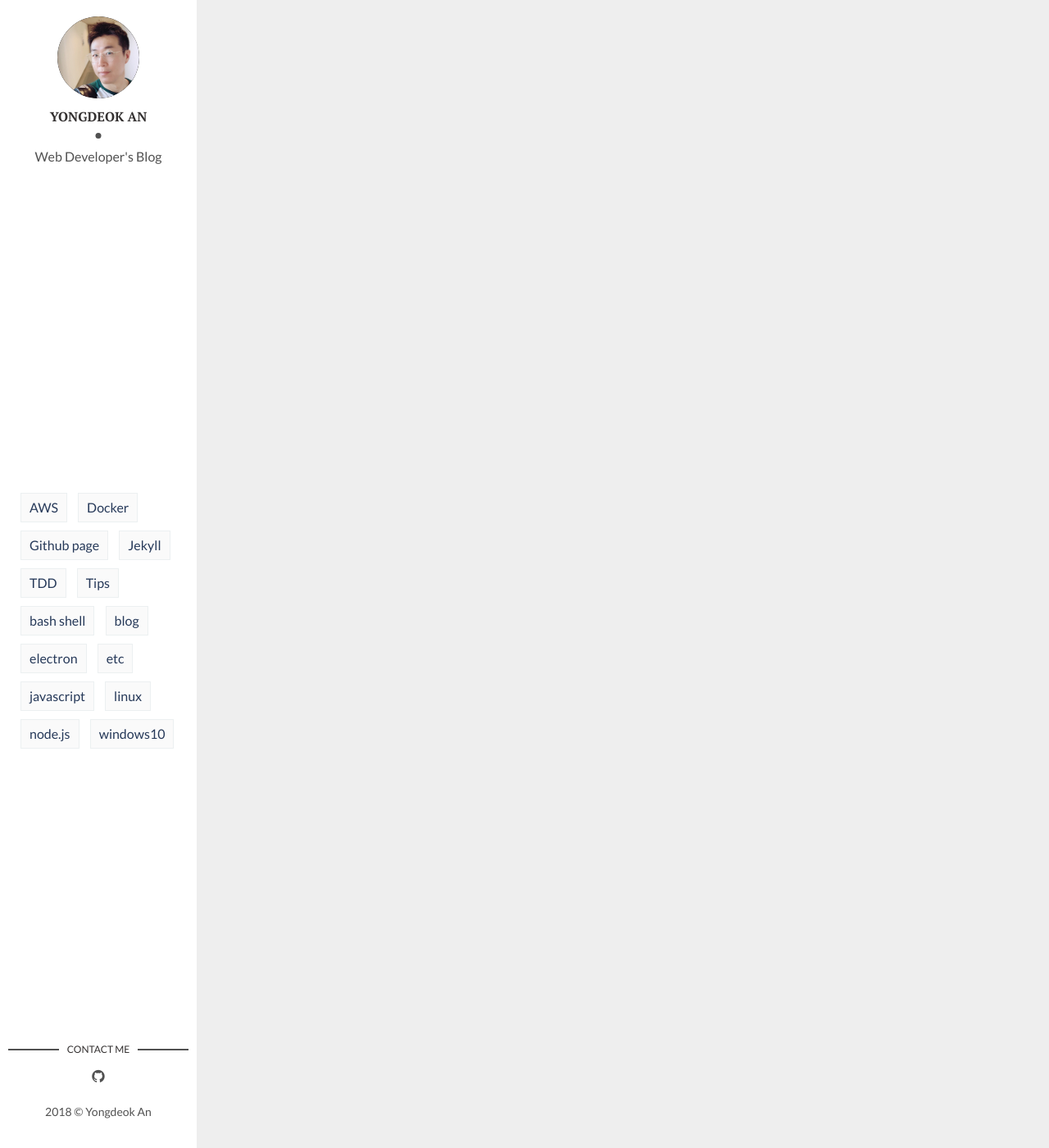
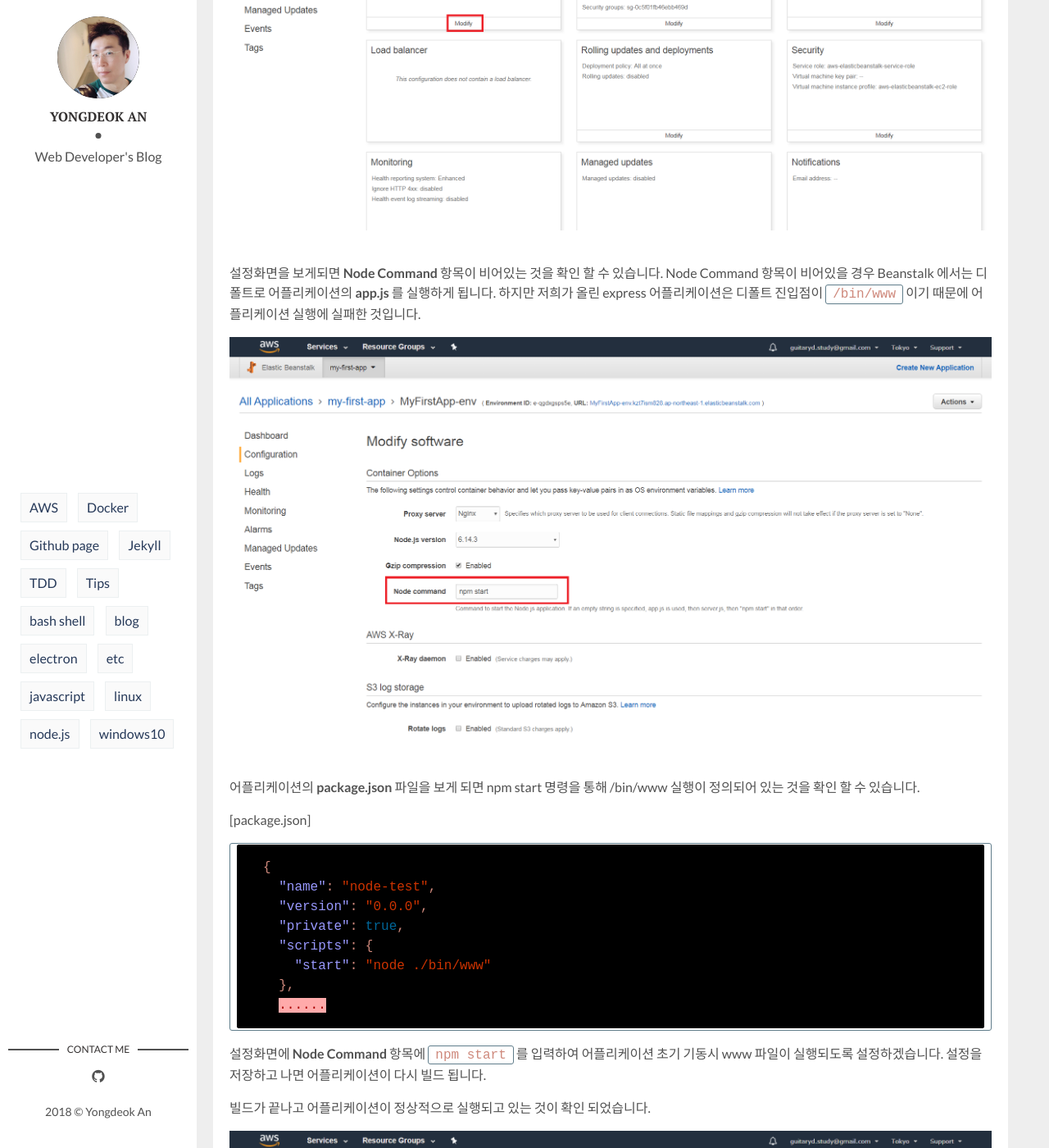
Before and after one commit to krauser085/krauser085.github.io, a Jekyll site: the page built from _posts/2018-09-12-AWS-01.md, in a window 1280 px wide and 1400 px high, scrolled down 8994 px. Shown: the whole window at 82% size. Built offline with Jekyll 4.4.1, drawn with Linux system fonts in a browser that asks for light colours; comment, search, counter and statistics services are not loaded; some of the changed text lies outside the part shown.

Commit message:
update last post
AWS 사용하기 01 - 간단한 웹 어플리에이션 올려보기

````diff
--- a/_posts/2018-09-12-AWS-01.md
+++ b/_posts/2018-09-12-AWS-01.md
@@ -8,7 +8,7 @@ tags: [AWS]
 ---
 ---
 
-그 동안 IBM Cloud Service 를 계속 사용 하다가 새로 들어가는 프로젝트 부터 AWS 를 사용하게 되었습니다. 아직 많이 익숙하지 않은터라 공부하는 내용을 적어 보려고 합니다.
+그 동안 IBM Cloud Service 를 계속 사용 하다가 새로 들어가는 프로젝트 부터 AWS 를 사용하게 되었습니다. 아직 손에 익지않아 공부하는 내용을 적어 보려고 합니다.
 
 일단 간단하게 **AWS의 EC2 와 Elastic Beanstalk** 를 이용해서 웹 어플리케이션을 올리기 까지의 과정을 살펴보겠습니다.
 
@@ -27,40 +27,49 @@ AWS 에 처음 가입하게 되면 1년간 일정한 범위 안에서 무료로
 
 ![Alt text](/assets/img/2018-09-12/01_EC2.png)
 
+<br/>
 EC2 환경이 물리적으로 올라갈 지역을 선택합니다. 저는 현재 일본에 거주 중 이기 때문에 Tokyo 를 선택했습니다.
 선택 후 **Launch Instance** 버튼을 클릭.
 
 ![Alt text](/assets/img/2018-09-12/02_EC2.png)
 
+<br/>
 Instance 이미지 선택화면이 나옵니다. OS와 서버, 각종 어플리 케이션이 묶여있는 이미지를 ~~입맛대로~~ 고를 수 있습니다.
 저는 프리티어로 사용할 수 있는 **Amazon Linux 2 AMI** 를 선택했습니다.
 
 ![Alt text](/assets/img/2018-09-12/04_EC2.png)
 
+<br/>
 다음으로 **인스턴스 타입** 을 선택합니다. 당연한 얘기지만 성능이 높은 인스턴스를 선택할 수 록 가격도 올라갑니다. 여기서는 **t2.micro** 선택.
 
 ![Alt text](/assets/img/2018-09-12/05_EC2.png)
 
+<br/>
 ~~주문서 확인하듯~~ 환경구성 확인 후 **Launch** 버튼 클릭.
 
 ![Alt text](/assets/img/2018-09-12/06_EC2.png)
 
+<br/>
 SSH 접속시 사용할 **Key Pair** 를 만들고 다운받습니다. 한번 키를 다운받고 다면 다시 받을 수 없기 때문에 잘 보관해야 합니다.
 
 ![Alt text](/assets/img/2018-09-12/07_EC2.png)
 
+<br/>
 Instance 생성 후 다시 대쉬보드로 돌아와 잠시 기다리면 Instance State 가 **Running** 으로 바뀌는 걸 확인할 수 있습니다.
 
 ![Alt text](/assets/img/2018-09-12/09_EC2.png)
 
+<br/>
 Instance 를 오른쪽클릭 후 **Connect** 를 클릭하면 **SSH 접속하는 방법** 이 나옵니다. 이 방법대로 접속해 보겠습니다. Example 의 SSH 로 시작하는 커맨드를 복사합니다.
 
 ![Alt text](/assets/img/2018-09-12/10-2_EC2.png)
 
+<br/>
 조금 전 다운받은 Key Pair 가 있는 폴더로 이동 후 **콘솔에서 방금 복사 한 커맨드를 붙여넣기 해서 SSH 로 접속** 합니다.
 
 ![Alt text](/assets/img/2018-09-12/10-3_EC2.png)
 
+<br/>
 정상적으로 쉘에 접속되었습니다.
 
 <br/>
@@ -69,11 +78,68 @@ Instance 를 오른쪽클릭 후 **Connect** 를 클릭하면 **SSH 접속하는
 **Elastic Beanstalk** 을 얼핏 봤을때는 Cloud Foundry 와 비슷한 느낌의 PaaS 로 보였습니다만, 한 번 사용해보니 조금 달랐습니다. 어플리케이션을 올리는 PasS 자체라기 보다는 EC2 와 연동해서 어플리케이션을 디플로이하고 관리하는 **배포 관리툴** 에 더 가까운 느낌이었습니다.
 
 본격적으로 **Elastic Beanstalk** 를 이용해서 웹 어플리케이션을 EC2 에 올려보겠습니다.
+그전에 조금 전 EC2 에서 만들었던 인스턴트는 stop 으로 꺼두시길 바랍니다. ~~무료 계정에서는 인스턴스를 하나밖에 못돌리기 때문에~~
 
-먼저 위에 있는 **서비스** -> **Elastic Beanstalk** 를 클릭합니다.
+먼저 위에 있는 **서비스** -> **Elastic Beanstalk** 를 클릭하여 Beanstalk 서비스 화면으로 이동 후,
+Beanstalk 의 메인화면에서 **Get Started** 클릭.
 
 ![Alt text](/assets/img/2018-09-12/11_Beanstalk.png)
 
-Beanstalk 의 메인화면에서 **Get Started** 클릭.
+<br/>
+**Application Name** 에 적당한 이름을 입력하고, **Platform** 에서 어플리케이션 기동 환경을 선택합니다.
+**Application Code** 항목에서는 AWS 에서 제공하는 샘플 코드를 선택할 수도 있지만 실제 Deploy 방식도 배울겸 zip 파일을 업로드 합니다.
 
 ![Alt text](/assets/img/2018-09-12/11-1_Beanstalk.png)
+
+<br/>
+업로드한 zip 파일의 경우 콘솔에서 `express node-test` 과 같이 익스프레스 scaffolding 을 간단히 만들어 zip 으로 압축해 주었습니다.
+
+![Alt text](/assets/img/2018-09-12/12_Beanstalk.png)
+
+<br/>
+Zip 파일을 업로드하고 **Create Application** 을 누르게 되면 어플리케이션이 빌드 되기 시작합니다.
+빌드가 끝나고 나면 Beanstalk 의 Dashbord 에서 업로드한 어플리케이션 상태를 확인할 수 있습니다.
+
+![Alt text](/assets/img/2018-09-12/13_Beanstalk.png)
+
+<br/>
+빌드가 끝나고 상태를 확인하니 **Degraded** 로 어플리케이션이 돌아가지 않고 있습니다. 문제를 해결해 보겠습니다.
+왼쪽메뉴에서 **Configuration** -> **Software** -> **Modify** 로 어플리케이션 설정화면으로 들어갑니다.
+
+![Alt text](/assets/img/2018-09-12/14_Beanstalk.png)
+
+<br/>
+설정화면을 보게되면 **Node Command** 항목이 비어있는 것을 확인 할 수 있습니다.
+Node Command 항목이 비어있을 경우 Beanstalk 에서는 디폴트로 어플리케이션의 **app.js** 를 실행하게 됩니다.
+하지만 저희가 올린 express 어플리케이션은 디폴트 진입점이 `/bin/www` 이기 때문에 어플리케이션 실행에 실패한 것입니다.
+
+![Alt text](/assets/img/2018-09-12/15_Beanstalk.png)
+
+<br/>
+어플리케이션의 **package.json** 파일을 보게 되면 npm start 명령을 통해 /bin/www 실행이 정의되어 있는 것을 확인 할 수 있습니다.
+
+[package.json]
+```json
+{
+  "name": "node-test",
+  "version": "0.0.0",
+  "private": true,
+  "scripts": {
+    "start": "node ./bin/www"
+  },
+  ......
+```
+
+설정화면에 **Node Command** 항목에 `npm start` 를 입력하여 어플리케이션 초기 기동시 www 파일이 실행되도록 설정하겠습니다. 설정을 저장하고 나면 어플리케이션이 다시 빌드 됩니다.
+
+빌드가 끝나고 어플리케이션이 정상적으로 실행되고 있는 것이 확인 되었습니다.
+
+![Alt text](/assets/img/2018-09-12/16_Beanstalk.png)
+
+<br/>
+어플리케이션의 URL 로 접속해서 확인.
+
+![Alt text](/assets/img/2018-09-12/17_Beanstalk.png)
+
+<br/>
+Beanstalk 로 어플리케이션을 올리게 되면 자동적으로 EC2의 인스턴스도 새로 생성되게 됩니다. EC2 의 대쉬보드로 가서 확인해보면 처음에 만들었던 인스턴스와는 별개로 새로운 인스턴트가 생성되어 돌아가고 있는 것을 확인 할 수 있습니다.
````
Also changed, not shown: assets/img/2018-09-12/01_EC2.png, assets/img/2018-09-12/02_EC2.png, assets/img/2018-09-12/03_EC2.png (deleted), assets/img/2018-09-12/04_EC2.png, assets/img/2018-09-12/10-2_EC2.png, assets/img/2018-09-12/11_Beanstalk.png, assets/img/2018-09-12/14_Beanstalk.png, assets/img/2018-09-12/15_Beanstalk.png, assets/img/aws.png.
